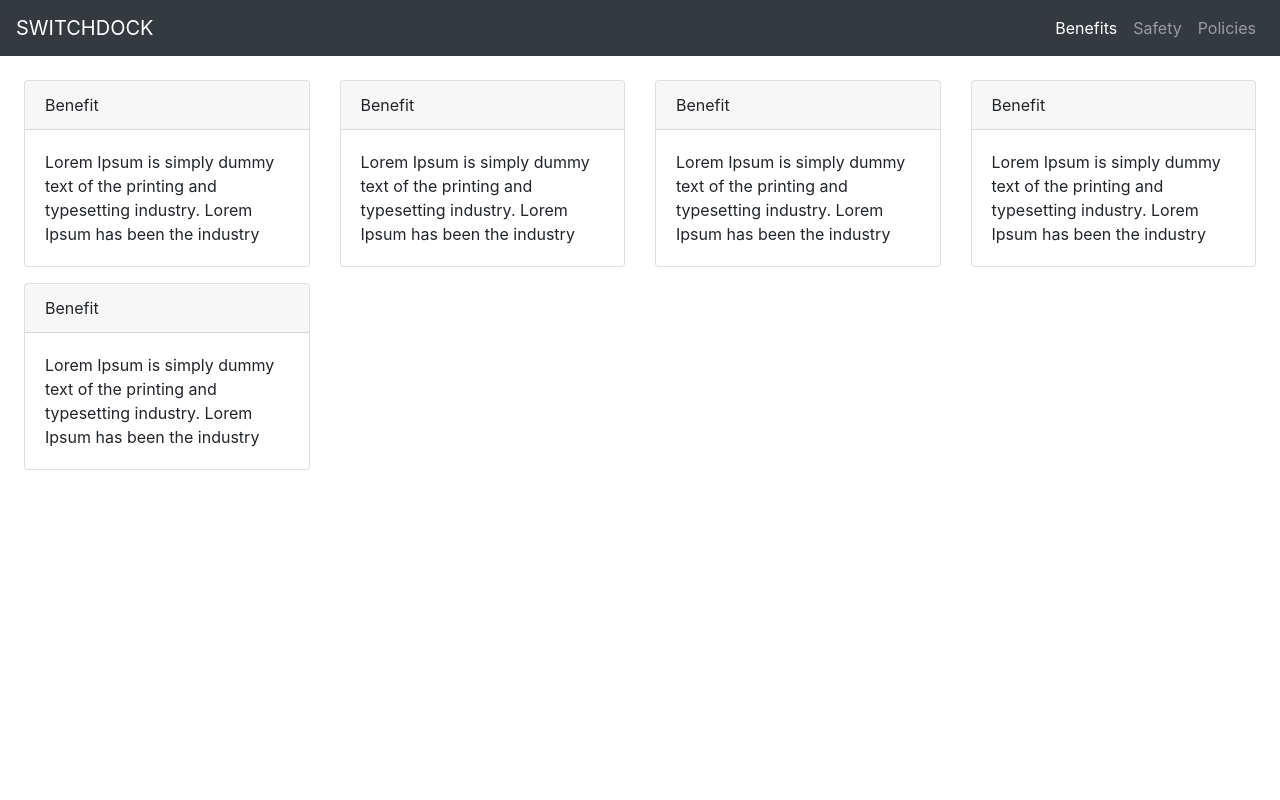
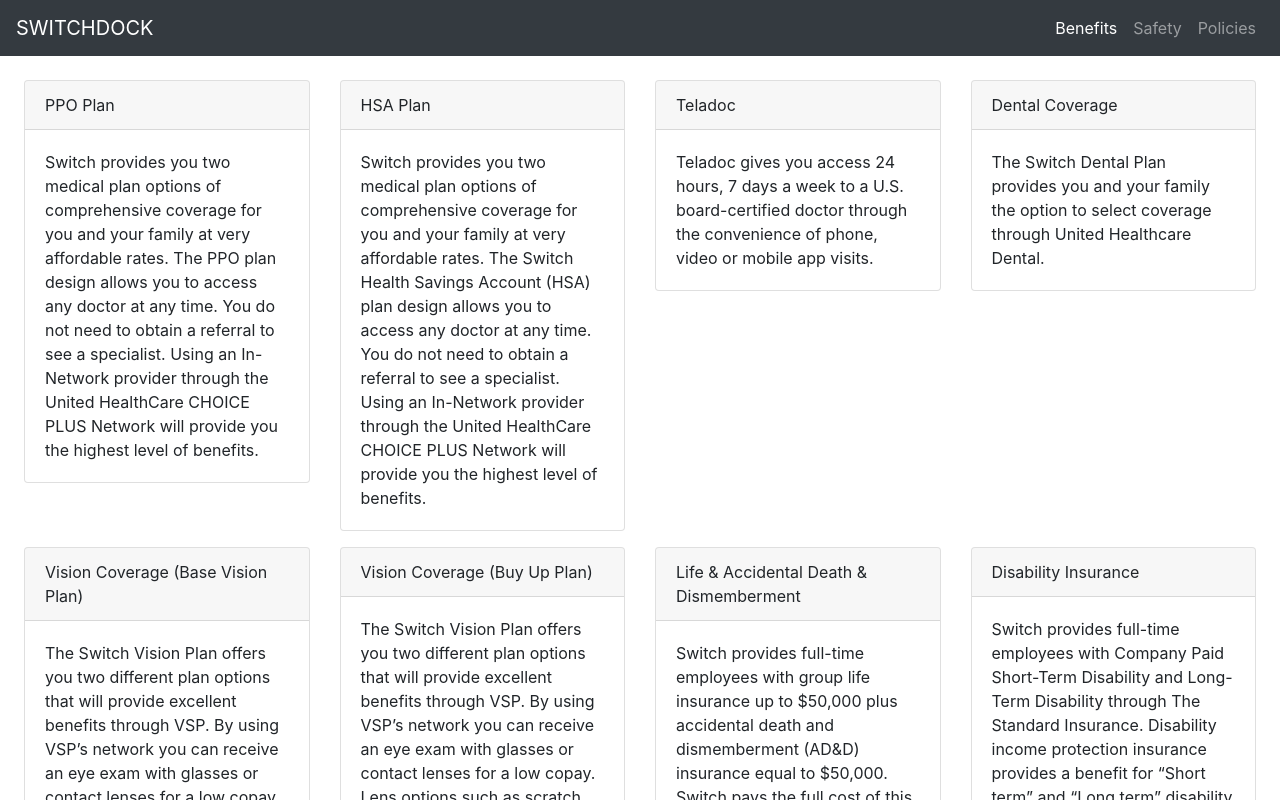
Before and after one commit to margaretphillips/switch_code_challenge, an Angular app: page / in a window 1280 px wide. Shown: the top 800 px of the page. Built offline with nearby package versions, Linux system fonts and the light colour scheme.

Commit message:
add json data to components

```diff
--- a/src/app/components/benefits/benefits.component.html
+++ b/src/app/components/benefits/benefits.component.html
@@ -3,7 +3,7 @@
   <div class="col-md-3 mb-3" *ngFor="let benefit of benefits">
     <div class="card">
       <div class="card-header">
-        {{ benefit.name }}
+        {{ benefit.title }}
       </div>
       <div class="card-body">
         {{ benefit.description }}
--- a/src/app/components/benefits/benefits.component.ts
+++ b/src/app/components/benefits/benefits.component.ts
@@ -1,4 +1,5 @@
 import { Component, OnInit } from '@angular/core';
+import BenefitsData from '../../data/benefits.json';
 
 @Component({
   selector: 'app-benefits',
@@ -6,37 +7,7 @@
   styleUrls: ['./benefits.component.css']
 })
 export class BenefitsComponent implements OnInit {
-  benefits =[{
-    id: '1',
-    name: 'Benefit',
-    description: 'Lorem Ipsum is simply dummy text of the printing and typesetting industry. Lorem Ipsum has been the industry'
-
-  },
-    {
-      id: '2',
-      name: 'Benefit',
-      description: 'Lorem Ipsum is simply dummy text of the printing and typesetting industry. Lorem Ipsum has been the industry'
-
-    },
-    {
-      id: '3',
-      name: 'Benefit',
-      description: 'Lorem Ipsum is simply dummy text of the printing and typesetting industry. Lorem Ipsum has been the industry'
-
-    },
-    {
-      id: '4',
-      name: 'Benefit',
-      description: 'Lorem Ipsum is simply dummy text of the printing and typesetting industry. Lorem Ipsum has been the industry'
-
-    },
-    {
-      id: '5',
-      name: 'Benefit',
-      description: 'Lorem Ipsum is simply dummy text of the printing and typesetting industry. Lorem Ipsum has been the industry'
-
-    }
-  ]
+  benefits = BenefitsData;
 
   constructor() { }
 
--- a/src/app/components/policies/policies.component.html
+++ b/src/app/components/policies/policies.component.html
@@ -2,7 +2,7 @@
   <div class="col-md-3 mb-3" *ngFor="let policy of policies">
     <div class="card">
       <div class="card-header">
-        {{ policy.name }}
+        {{ policy.title }}
       </div>
       <div class="card-body">
         {{ policy.description }}
--- a/src/app/components/policies/policies.component.ts
+++ b/src/app/components/policies/policies.component.ts
@@ -1,4 +1,5 @@
 import { Component, OnInit } from '@angular/core';
+import PoliciesData from '../../data/policies.json';
 
 @Component({
   selector: 'app-policies',
@@ -7,37 +8,7 @@
 })
 export class PoliciesComponent implements OnInit {
 
-  policies = [{
-    id: '1',
-    name: 'Policy',
-    description: 'Lorem Ipsum is simply dummy text of the printing and typesetting industry. Lorem Ipsum has been the industry'
-
-  },
-  {
-    id: '2',
-    name: 'Policy',
-    description: 'Lorem Ipsum is simply dummy text of the printing and typesetting industry. Lorem Ipsum has been the industry'
-
-  },
-  {
-    id: '3',
-    name: 'Policy',
-    description: 'Lorem Ipsum is simply dummy text of the printing and typesetting industry. Lorem Ipsum has been the industry'
-
-  },
-  {
-    id: '4',
-    name: 'Policy',
-    description: 'Lorem Ipsum is simply dummy text of the printing and typesetting industry. Lorem Ipsum has been the industry'
-
-  },
-  {
-    id: '5',
-    name: 'Policy',
-    description: 'Lorem Ipsum is simply dummy text of the printing and typesetting industry. Lorem Ipsum has been the industry'
-
-  }
-  ]
+  policies = PoliciesData;
 
   constructor() { }
 
--- a/src/app/components/safety/safety.component.html
+++ b/src/app/components/safety/safety.component.html
@@ -2,7 +2,7 @@
   <div class="col-md-3 mb-3" *ngFor="let safety of safeties">
     <div class="card">
       <div class="card-header">
-        {{ safety.name }}
+        {{ safety.title }}
       </div>
       <div class="card-body">
         {{ safety.description }}
--- a/src/app/components/safety/safety.component.ts
+++ b/src/app/components/safety/safety.component.ts
@@ -1,4 +1,5 @@
 import { Component, OnInit } from '@angular/core';
+import SafetiesData from '../../data/safeties.json';
 
 @Component({
   selector: 'app-safety',
@@ -6,37 +7,8 @@
   styleUrls: ['./safety.component.css']
 })
 export class SafetyComponent implements OnInit {
-  safeties = [{
-    id: '1',
-    name: 'Safety',
-    description: 'Lorem Ipsum is simply dummy text of the printing and typesetting industry. Lorem Ipsum has been the industry'
+  safeties = SafetiesData;
 
-  },
-  {
-    id: '2',
-    name: 'Safety',
-    description: 'Lorem Ipsum is simply dummy text of the printing and typesetting industry. Lorem Ipsum has been the industry'
-
-  },
-  {
-    id: '3',
-    name: 'Safety',
-    description: 'Lorem Ipsum is simply dummy text of the printing and typesetting industry. Lorem Ipsum has been the industry'
-
-  },
-  {
-    id: '4',
-    name: 'Safety',
-    description: 'Lorem Ipsum is simply dummy text of the printing and typesetting industry. Lorem Ipsum has been the industry'
-
-  },
-  {
-    id: '5',
-    name: 'Safety',
-    description: 'Lorem Ipsum is simply dummy text of the printing and typesetting industry. Lorem Ipsum has been the industry'
-
-  }
-  ]
   constructor() { }
 
   ngOnInit() {
```
